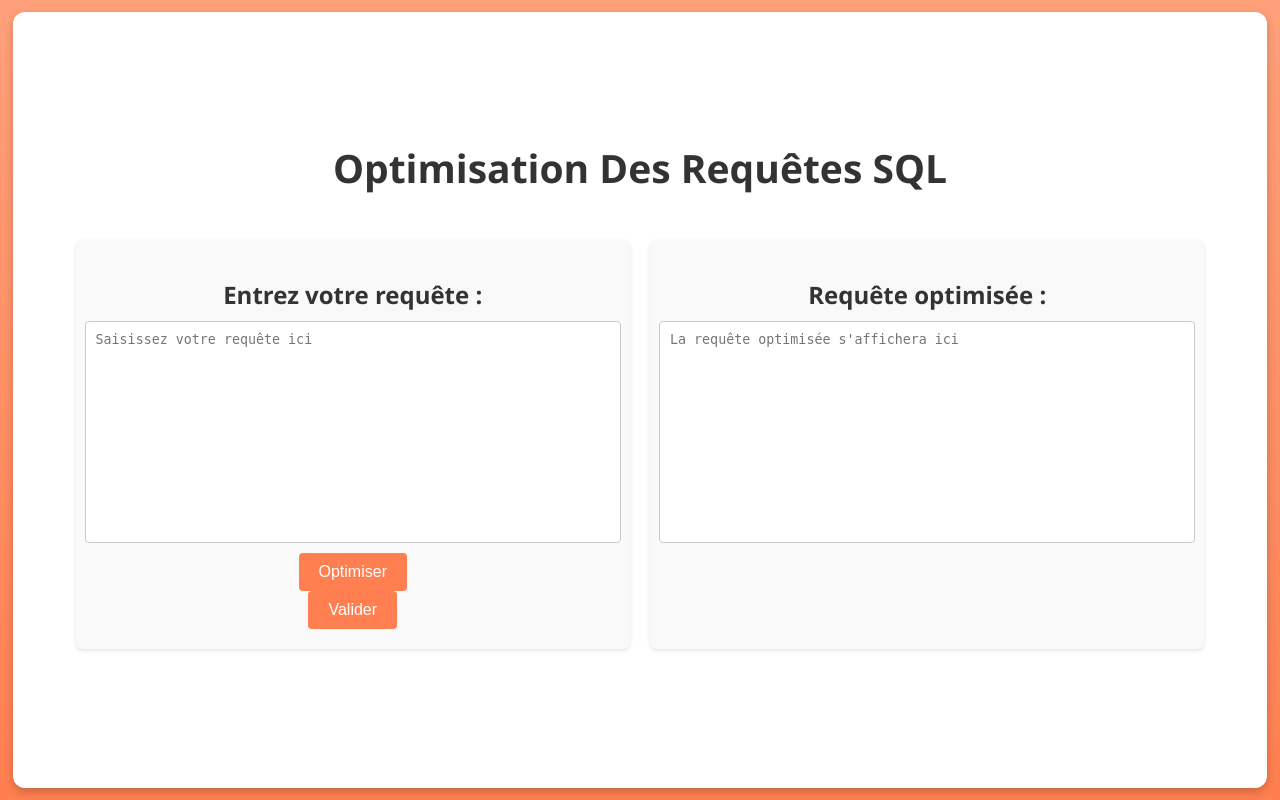
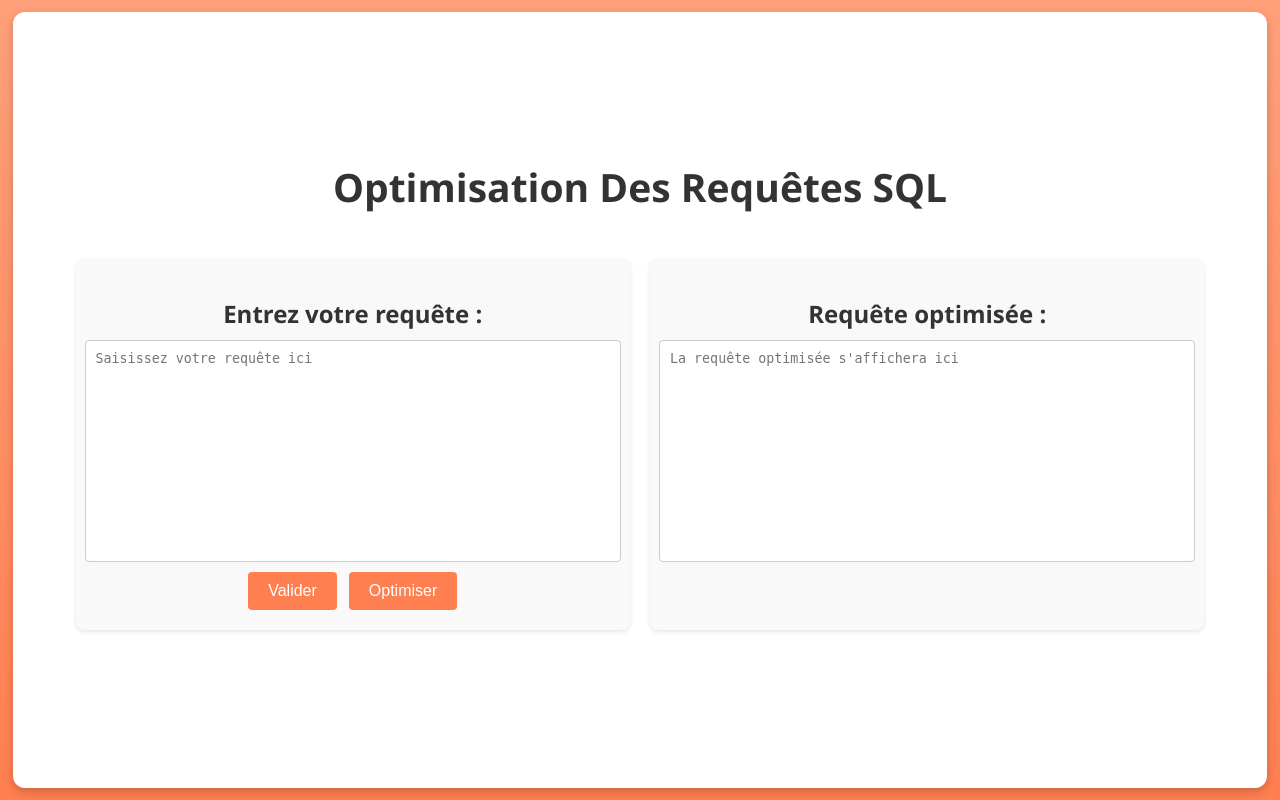
Before and after one commit to elouahabihind/Optimisation_Des_Requetes, a Flask app: page / in a window 1280 px wide. Run offline with Flask 3, Linux system fonts and the light colour scheme.

Commit message:
merge done

```diff
--- a/templates/index.html
+++ b/templates/index.html
@@ -76,6 +76,12 @@
       .button-section button:hover {
         background-color: #ff6347;
       }
+      .btn-div {
+        display: flex;
+        justify-content: space-between;
+        align-items: center;
+        gap: 12px;
+      }
     </style>
   </head>
   <body>
@@ -85,70 +91,50 @@
       <div class="grid-container">
         <div class="section input-section">
           <h2>Entrez votre requête :</h2>
-                <textarea id="user-query" placeholder="Saisissez votre requête ici"></textarea>
+          <textarea
+            id="user-query"
+            placeholder="Saisissez votre requête ici"
+          ></textarea>
+          <div class="btn-div">
+            <div class="button-section">
+              <button onclick="validateQuery()">Valider</button>
+            </div>
             <div class="button-section">
               <button onclick="optimizeQuery()">Optimiser</button>
             </div>
-                <div class="button-section">
-                    <button onclick="validateQuery()">Valider</button>
           </div>
-
         </div>
         <div class="section output-section">
           <h2>Requête optimisée :</h2>
-                <textarea id="optimized-query" placeholder="La requête optimisée s'affichera ici" readonly></textarea>
+          <textarea
+            id="optimized-query"
+            placeholder="La requête optimisée s'affichera ici"
+            readonly
+          ></textarea>
         </div>
       </div>
     </div>
     <script>
-      function optimizeQuery() {
-        // Get user input
+      function validateQuery() {
         var userQuery = document.getElementById("user-query").value;
 
-        // Send user input to Flask backend
-        fetch("/optimize", {
+        // Envoi de la requête au serveur Flask pour validation
+        fetch("/valider_requete_sql", {
           method: "POST",
           headers: {
             "Content-Type": "application/json",
           },
-          body: JSON.stringify({ originalQuery: userQuery }),
+          body: JSON.stringify({ requete: userQuery }),
         })
           .then((response) => response.json())
           .then((data) => {
-            // Update the optimized query textarea with the response from the backend
-            document.getElementById("optimized-query").value =
-              data.optimizedQuery;
-          })
-          .catch((error) => {
-            console.error("Error:", error);
-          });
-      }
-    </script>
-
-    <script>
-        function optimizeQuery() {
-            var userQuery = document.getElementById('user-query').value;
-            var optimizedQuery = userQuery;
-            document.getElementById('optimized-query').value = optimizedQuery;
-        }
-
-        function validateQuery() {
-            var userQuery = document.getElementById('user-query').value;
-
-            // Envoi de la requête au serveur Flask pour validation
-            fetch('/valider_requete_sql', {
-                method: 'POST',
-                headers: {
-                    'Content-Type': 'application/json'
-                },
-                body: JSON.stringify({ requete: userQuery })
-            })
-            .then(response => response.json())
-            .then(data => {
             // Vérification de la validité de la requête
             if (data.valide) {
               // Affichage du message de GemAI s'il est disponible
-                    if (data.gemini_result && data.gemini_result.status === 'success') {
+              if (
+                data.gemini_result &&
+                data.gemini_result.status === "success"
+              ) {
                 alert(data.gemini_result.message);
               } else {
                 // Affichage du message de validation standard
@@ -159,15 +145,34 @@
               alert(data.gemini_result.message);
             }
           })
-            .catch(error => {
-                console.error('Erreur lors de la validation de la requête:', error);
+          .catch((error) => {
+            console.error("Erreur lors de la validation de la requête:", error);
             // Affichage d'un message d'erreur en cas de problème
-                alert('Erreur lors de la validation de la requête. Veuillez réessayer.');
+            alert(
+              "Erreur lors de la validation de la requête. Veuillez réessayer."
+            );
           });
       }
 
+      function optimizeQuery() {
+        var userQuery = document.getElementById("user-query").value;
 
+        fetch("/optimize", {
+          method: "POST",
+          headers: {
+            "Content-Type": "application/json",
+          },
+          body: JSON.stringify({ originalQuery: userQuery }),
+        })
+          .then((response) => response.json())
+          .then((data) => {
+            document.getElementById("optimized-query").value =
+              data.optimizedQuery;
+          })
+          .catch((error) => {
+            console.error("Error:", error);
+          });
+      }
     </script>
-
   </body>
 </html>
```
Also changed, not shown: app.py (+7 -6 lines). Lines whose indentation alone changed are shown as unchanged.
